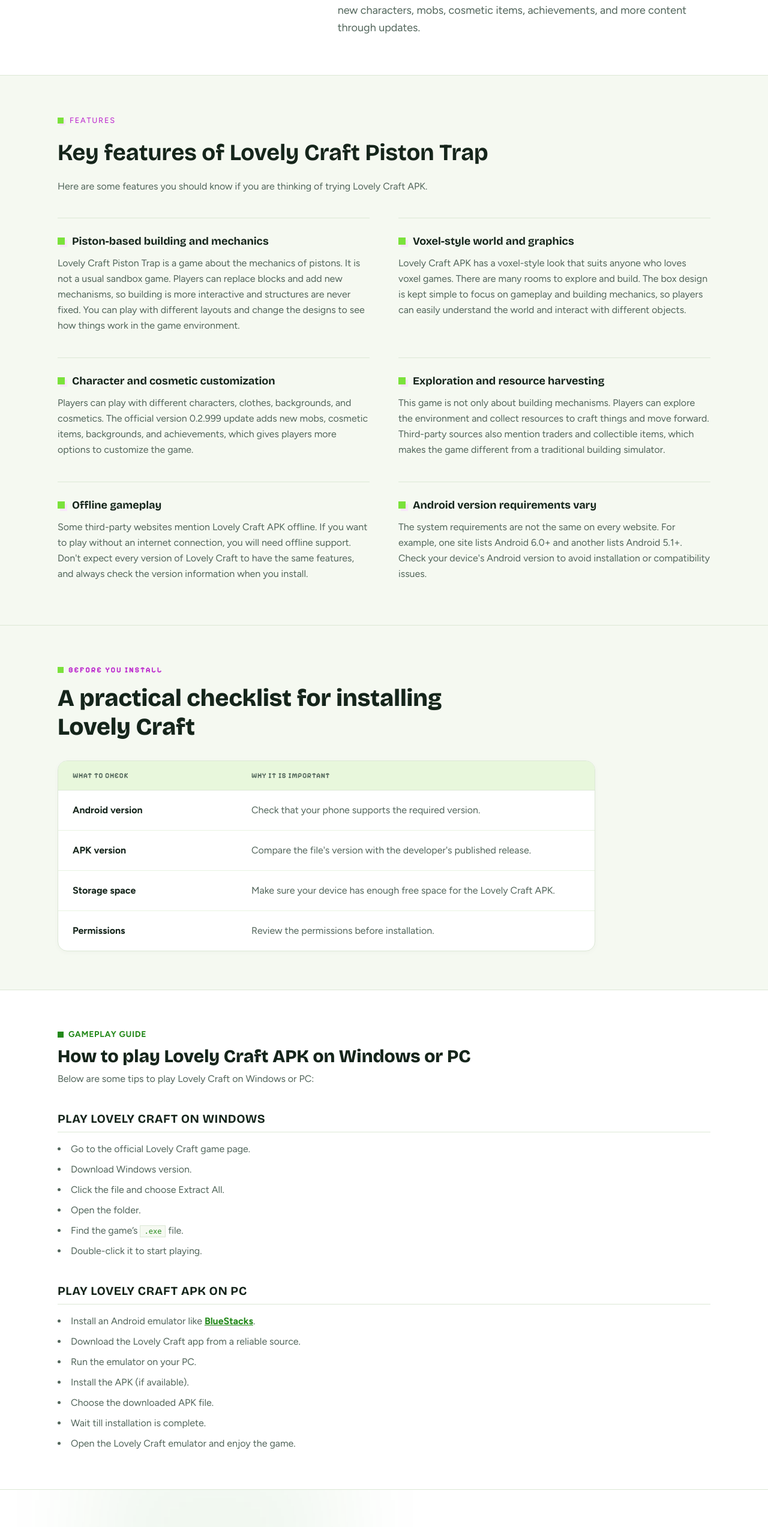
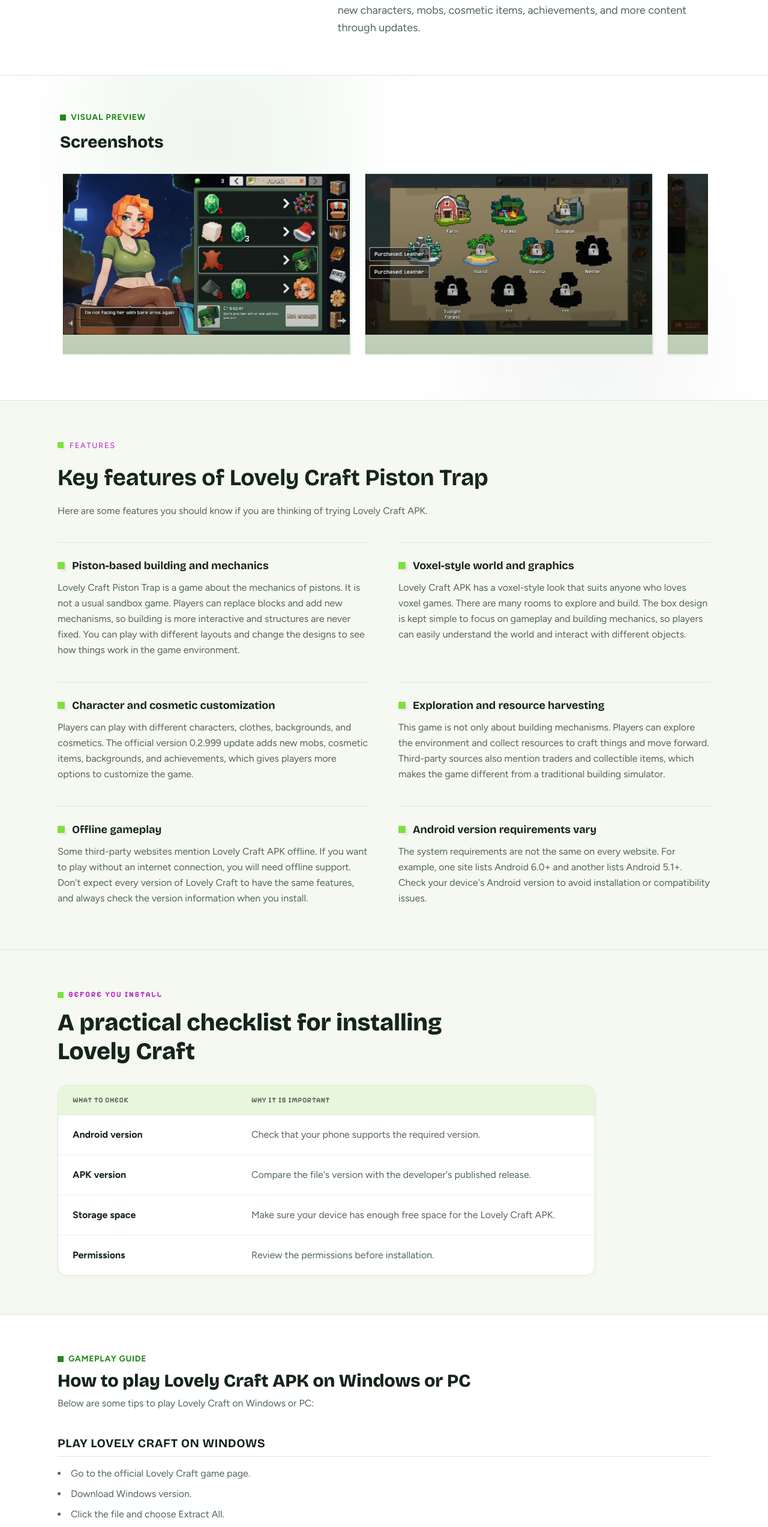
Before and after one commit to sbgmirza2-pixel/lovelycraft, a Next.js app: page / in a window 1280 px wide. Shown: the part 1040-3586 px from the top of the page at 60% size. Built offline with nearby package versions, Linux system fonts and the light colour scheme.

Commit message:
Fix package-lock.json sync issue

```diff
--- a/app/page.js
+++ b/app/page.js
@@ -57,6 +57,10 @@
         <About />
       </div>
 
+       <div id="screenshots">
+        <Screenshots />
+      </div>
+
       <div id="features">
         <Features />
       </div>
@@ -67,9 +71,7 @@
        <div id="how-to-play">
         <HowToPlay />
       </div>
-      <div id="screenshots">
-        <Screenshots />
-      </div>
+
 
 
       <div id="install">
```
